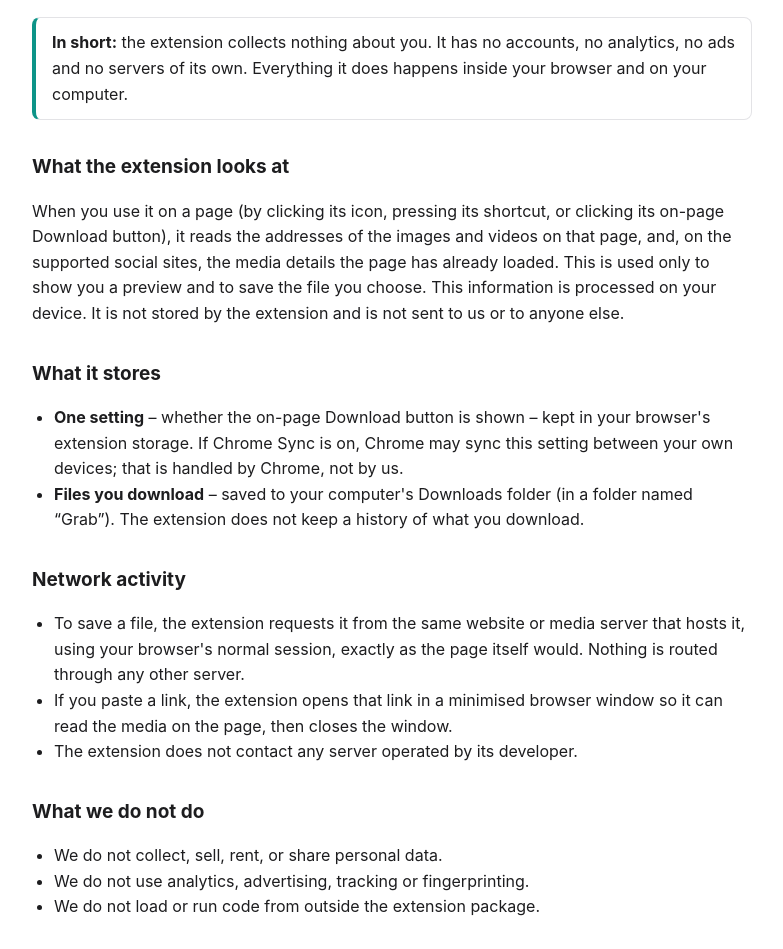
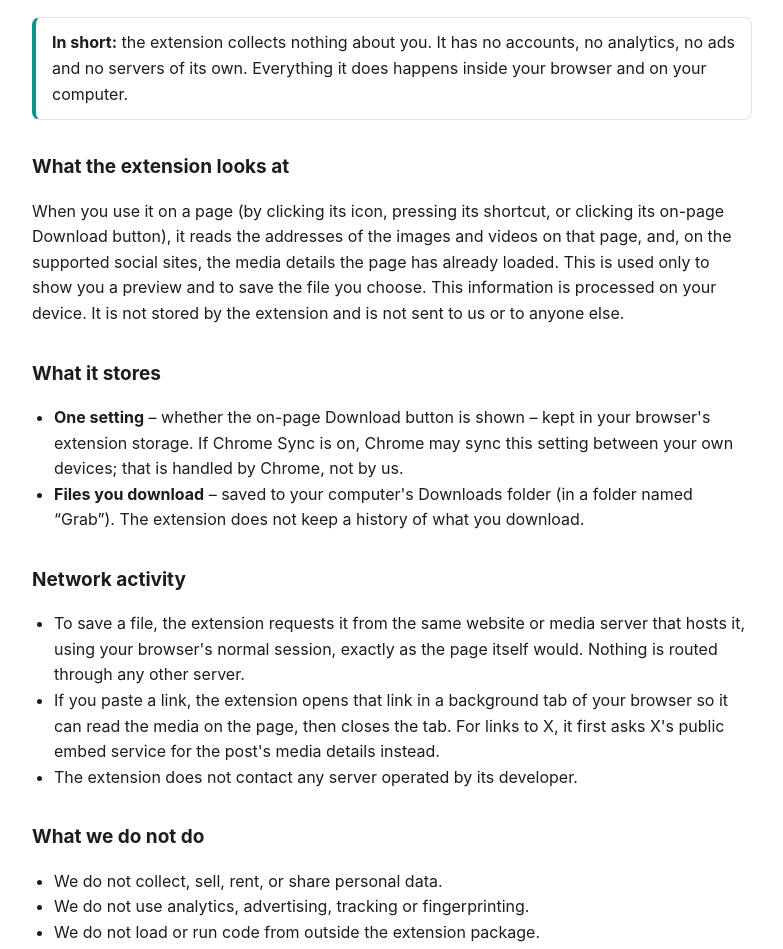
Before and after one commit to Raygan-design/grab-privacy, a plain HTML site: page index.html in a window 1280 px wide. Shown: the part 121-1070 px from the top of the page, without its empty margins (248-1031 px from the left). Drawn offline with Linux system fonts and the light colour scheme.

Commit message:
Privacy policy: describe how pasted links are read
Co-Authored-By: Claude Sonnet 5.5 <noreply@anthropic.com>

```diff
--- a/index.html
+++ b/index.html
@@ -47,8 +47,8 @@
   <ul>
     <li>To save a file, the extension requests it from the same website or media server that hosts it, using your
         browser's normal session, exactly as the page itself would. Nothing is routed through any other server.</li>
-    <li>If you paste a link, the extension opens that link in a minimised browser window so it can read the media on the page,
-        then closes the window.</li>
+    <li>If you paste a link, the extension opens that link in a background tab of your browser so it can read the media on the page,
+        then closes the tab. For links to X, it first asks X's public embed service for the post's media details instead.</li>
     <li>The extension does not contact any server operated by its developer.</li>
   </ul>
 
```
